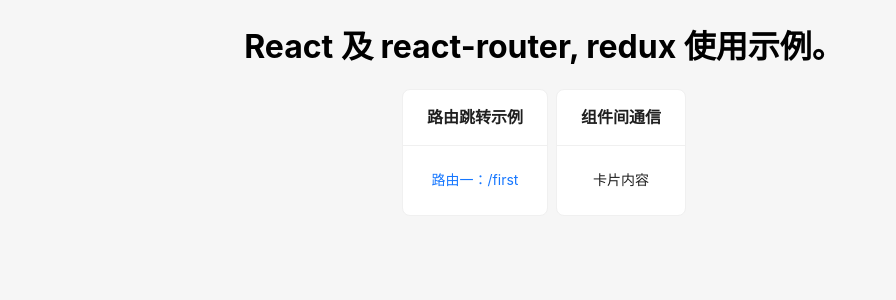
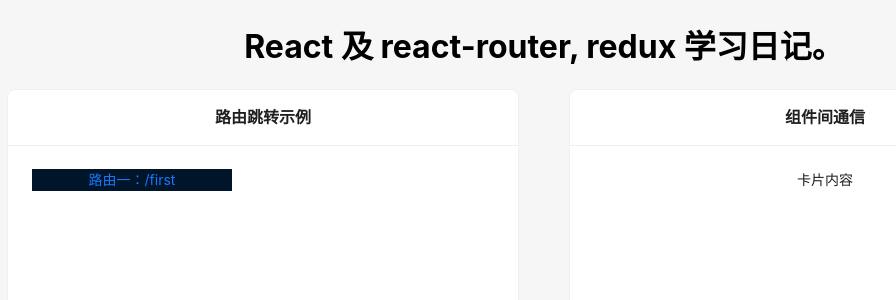
Before and after one commit to Ronjure/react-app, a React (Create React App) app: page / in a window 1280 px wide. Shown: the top 300 px of the page, without its empty margins (96-992 px from the left). Built offline with nearby package versions, Linux system fonts and the light colour scheme.

Commit message:
day2: nothing learned

```diff
--- a/src/App.css
+++ b/src/App.css
@@ -36,3 +36,15 @@
     transform: rotate(360deg);
   }
 }
+
+.card-wrapper {
+  display: grid;
+  grid-template-columns: 40vw 40vw;
+  column-gap: 50px;
+  justify-content: center;
+  align-items: center;
+}
+
+.ant-card-body {
+  height: 500px;
+}
--- a/src/App.tsx
+++ b/src/App.tsx
@@ -1,6 +1,6 @@
 import './App.css';
 import React from 'react';
-import { Card, Space } from 'antd';
+import { Card } from 'antd';
 
 import {
   createBrowserRouter,
@@ -9,7 +9,7 @@
 
 import ErrorPage from './routes/errorPage';
 import RouterCard from './pages/routerCard'
-import FirstLevel from './pages/router/firstLevel';
+import First from './pages/router/first';
 
 
 const router = createBrowserRouter([
@@ -17,11 +17,13 @@
     path: "/",
     element: <RouterCard />,
     errorElement: <ErrorPage />,
-  },
-  {
-    path: "/first",
-    element: <FirstLevel />,
-    errorElement: <ErrorPage />,
+    children: [
+      {
+        path: "/first",
+        element: <First />,
+        errorElement: <ErrorPage />,
+      },
+    ],
   },
 ]);
 
@@ -29,17 +31,17 @@
   return (
     <div className="App">
       <h1>
-        React 及 react-router, redux 使用示例。
+        React 及 react-router, redux 学习日记。
       </h1>
 
-      <Space>
+      <div className='card-wrapper'>
         <Card title="路由跳转示例">
           <RouterProvider router={router} />
         </Card>
         <Card title="组件间通信">
           <div>卡片内容</div>
         </Card>
-      </Space>
+      </div>
     </div>
   );
 }
--- a/src/index.tsx
+++ b/src/index.tsx
@@ -10,7 +10,6 @@
 const root = ReactDOM.createRoot(document.getElementById('root') as HTMLElement);
 root.render(
   <React.StrictMode>
-    {/* <RouterProvider router={router} /> */}
     <ConfigProvider locale={zhCN}>
       <App />
     </ConfigProvider>
--- a/src/pages/router/firstLevel.tsx
+++ b/src/pages/router/first.tsx
@@ -2,7 +2,7 @@
 
 import BackRoot from "../backRoot";
 
-export default function FirstLevel() {
+export default function First() {
   return (
     <div>
       这里是路由一
--- a/src/pages/routerCard.tsx
+++ b/src/pages/routerCard.tsx
@@ -1,17 +1,28 @@
 import React from "react";
 import {
-  Link,
+  Link, Route, Routes,
 } from "react-router-dom";
 
-import { Typography } from 'antd';
+import { Layout, Typography } from 'antd';
+
+import First from "./router/first";
+
+const { Sider, Content } = Layout
 
 
 export default function RouterCard() {
   return (
     <div>
-      <Link to="/first">
-        <Typography.Link>路由一：/first</Typography.Link>
-      </Link>
+      <Sider>
+        <Link to="/first">
+          <Typography.Link>路由一：/first</Typography.Link>
+        </Link>
+      </Sider>
+      <Content>
+        <Routes>
+          <Route Component={First}></Route>
+        </Routes>
+      </Content>
     </div>
   )
 }
--- a/tsconfig.json
+++ b/tsconfig.json
@@ -21,7 +21,7 @@
     "jsx": "react-jsx",
     "noImplicitAny": false,
     "paths": {
-      "@/*": ["src/*"]
+      "@/*": ["./src/*"]
     },
   },
   "include": ["**/*.ts", "**/*.tsx"],
```
